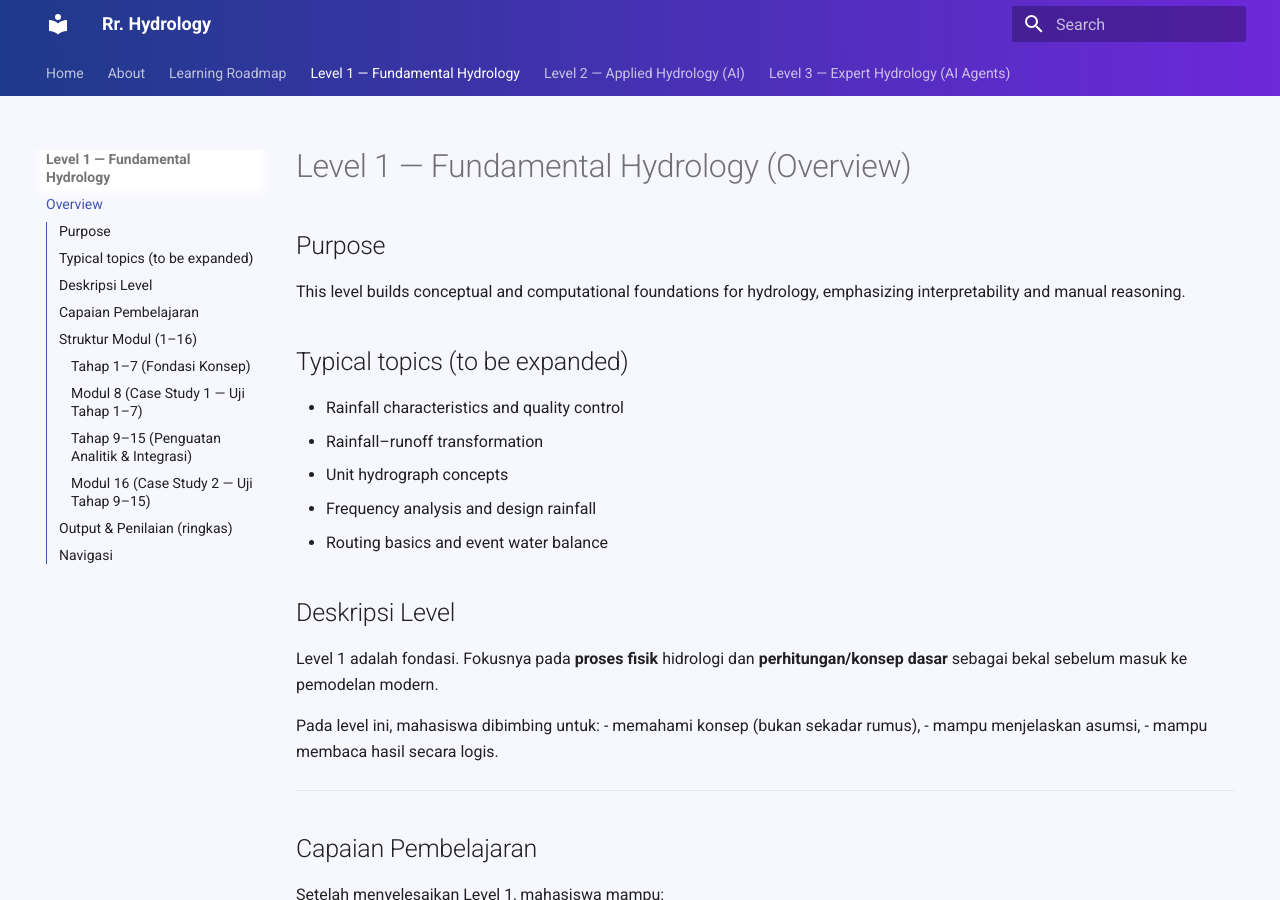
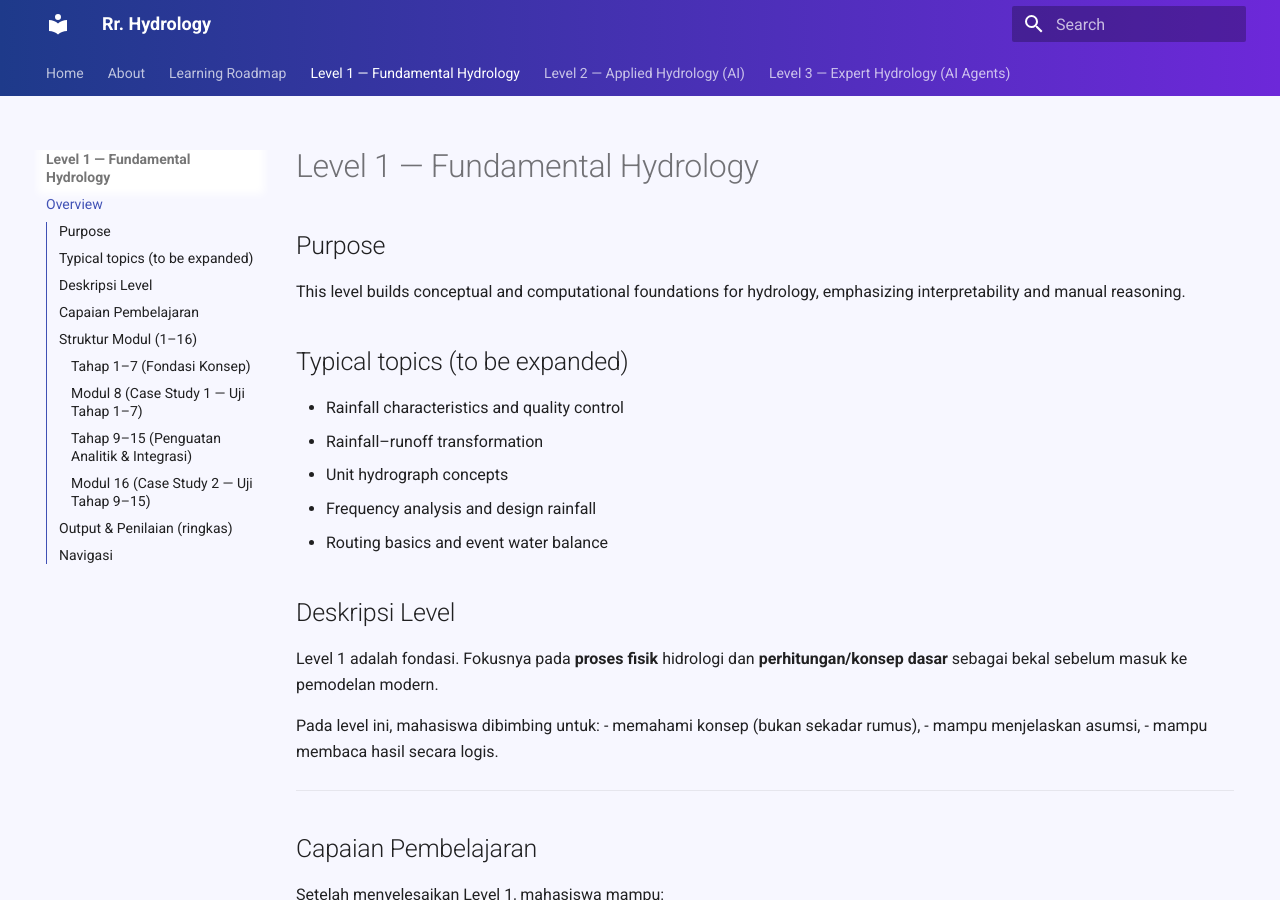
Before and after one commit to rintis-code/rr-hydrology, an MkDocs documentation site: the page built from docs/level-1/00-intro.md, in a window 1280 px wide and 900 px high. Built offline with MkDocs 1.6.1 and Material for MkDocs 9.7.7, drawn with Linux system fonts in a browser that asks for light colours.

Commit message:
Update 00-intro.md

```diff
--- a/docs/level-1/00-intro.md
+++ b/docs/level-1/00-intro.md
@@ -1,4 +1,4 @@
-# Level 1 — Fundamental Hydrology (Overview)
+# Level 1 — Fundamental Hydrology
 
 ## Purpose
 This level builds conceptual and computational foundations for hydrology, emphasizing interpretability and manual reasoning.
```
